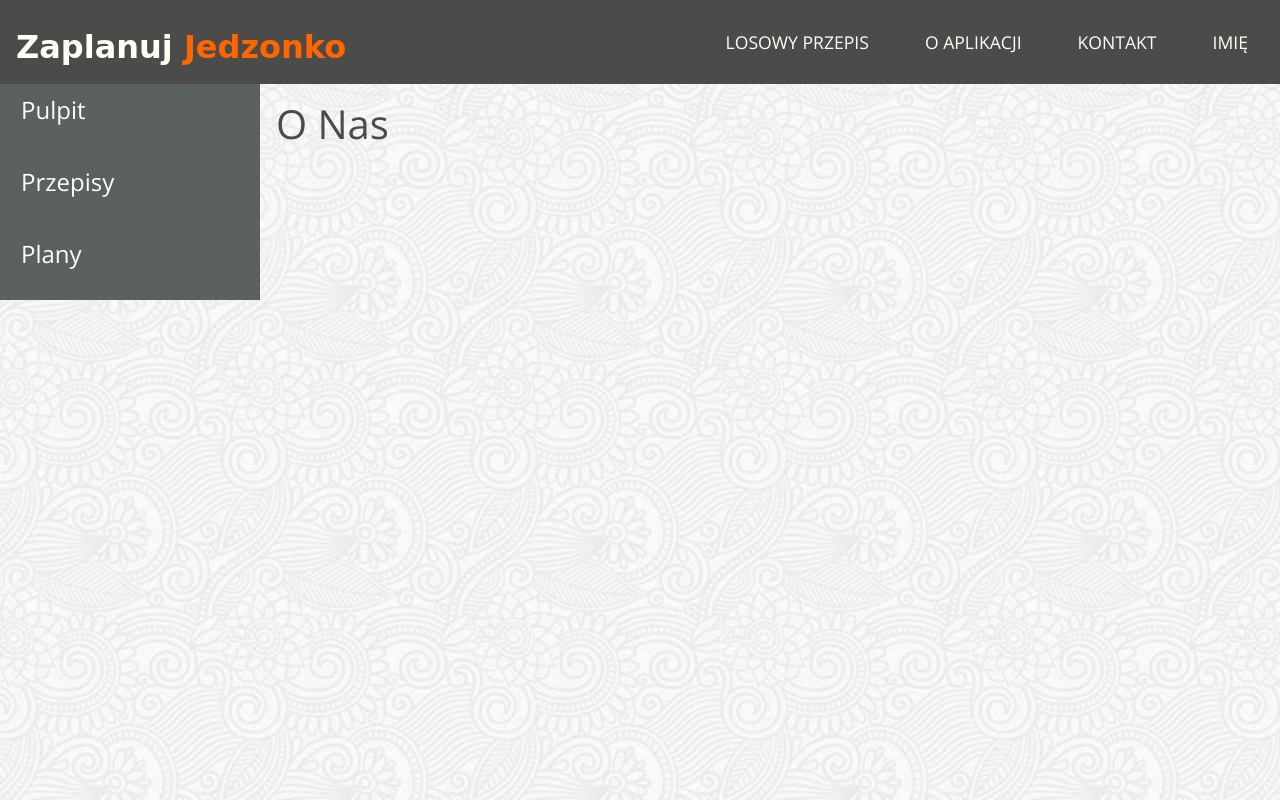
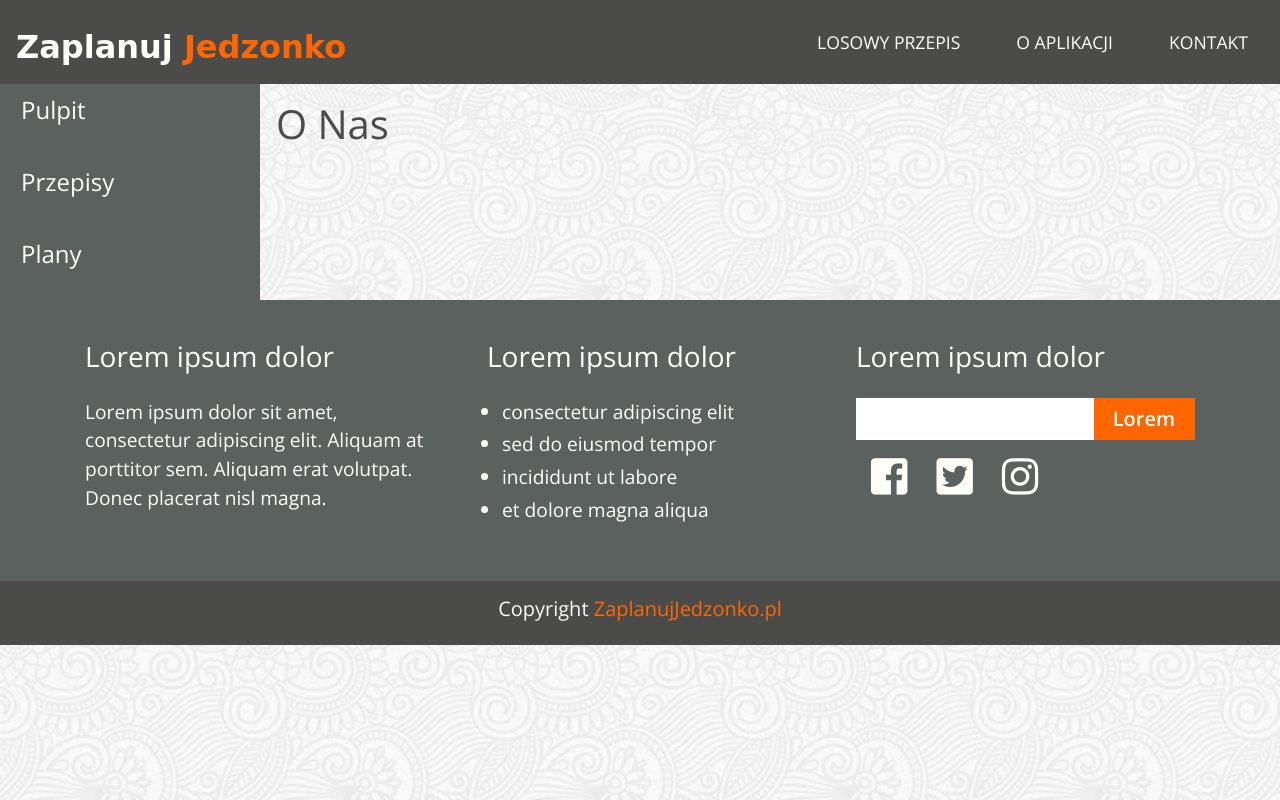
Before and after one commit to zooyl/Jedzonko-ScrumProject, a Django app: template jedzonko/templates/about.html in a window 1280 px wide. Run offline with Django 3.2, Linux system fonts and the light colour scheme; the template is opened without the code that fills it, so the values that code supplies are empty; some libraries are stand-ins or nearby versions; some web fonts are replaced.

Commit message:
Final Boss 1.3

```diff
--- a/jedzonko/templates/__base__.html
+++ b/jedzonko/templates/__base__.html
@@ -33,9 +33,9 @@
             <li class="nav-item ml-4">
                 <a class="nav-link disabled" href="/contact">Kontakt</a>
             </li>
-            <li class="nav-item ml-4">
-                <a class="nav-link disabled"> Imię </a>
-            </li>
+{#            <li class="nav-item ml-4">#}
+{#                <a class="nav-link disabled"> Imię </a>#}
+{#            </li>#}
         </ul>
     </nav>
 </header>
@@ -73,14 +73,59 @@
        </div>
    </section>
 
-<script src="https://code.jquery.com/jquery-3.3.1.slim.min.js"
-        integrity="sha384-q8i/X+965DzO0rT7abK41JStQIAqVgRVzpbzo5smXKp4YfRvH+8abtTE1Pi6jizo"
+   <script src="https://code.jquery.com/jquery-3.3.1.slim.min.js" integrity="sha384-q8i/X+965DzO0rT7abK41JStQIAqVgRVzpbzo5smXKp4YfRvH+8abtTE1Pi6jizo"
        crossorigin="anonymous"></script>
-<script src="https://cdnjs.cloudflare.com/ajax/libs/popper.js/1.14.3/umd/popper.min.js"
-        integrity="sha384-ZMP7rVo3mIykV+2+9J3UJ46jBk0WLaUAdn689aCwoqbBJiSnjAK/l8WvCWPIPm49"
+   <script src="https://cdnjs.cloudflare.com/ajax/libs/popper.js/1.14.3/umd/popper.min.js" integrity="sha384-ZMP7rVo3mIykV+2+9J3UJ46jBk0WLaUAdn689aCwoqbBJiSnjAK/l8WvCWPIPm49"
        crossorigin="anonymous"></script>
-<script src="https://stackpath.bootstrapcdn.com/bootstrap/4.1.3/js/bootstrap.min.js"
-        integrity="sha384-ChfqqxuZUCnJSK3+MXmPNIyE6ZbWh2IMqE241rYiqJxyMiZ6OW/JmZQ5stwEULTy"
+   <script src="https://stackpath.bootstrapcdn.com/bootstrap/4.1.3/js/bootstrap.min.js" integrity="sha384-ChfqqxuZUCnJSK3+MXmPNIyE6ZbWh2IMqE241rYiqJxyMiZ6OW/JmZQ5stwEULTy"
        crossorigin="anonymous"></script>
+       <section class="last-info-section padding-small">
+           <div class="container">
+               <div class="row">
+                   <div class="col">
+                       <h3 class="mb-4">Lorem ipsum dolor</h3>
+                       <p>Lorem ipsum dolor sit amet, consectetur adipiscing elit. Aliquam at porttitor sem.  Aliquam erat volutpat. Donec placerat nisl magna.</p>
+                   </div>
+                   <div class="col pl-4 ml-4">
+                       <h3 class="mb-4">Lorem ipsum dolor</h3>
+                       <ul class="container">
+                           <li>consectetur adipiscing elit</li>
+                           <li>sed do eiusmod tempor</li>
+                           <li>incididunt ut labore</li>
+                           <li>et dolore magna aliqua</li>
+                       </ul>
+                   </div>
+                   <div class="col">
+                       <h3 class="mb-4">Lorem ipsum dolor</h3>
+                       <div class="input-group mb-3">
+                           <input type="text" class="form-control border-0 rounded-0" placeholder=""
+                               aria-label="Recipient's username" aria-describedby="basic-addon2">
+                           <div class="input-group-append">
+                               <button class="input-group-text btn-color border-0 rounded-0" type="submit" id="basic-addon2"><a
+                                       href="index.html">Lorem</a></button>
+                           </div>
+                       </div>
+                       <div class="container d-flex-row">
+                           <a href="#">
+                               <i class="fab fa-facebook-square mr-4 icon-social"></i>
+                           </a>
+                           <a href="#">
+                               <i class="fab fa-twitter-square mr-4 icon-social"></i>
+
+                           </a>
+                           <a href="#">
+                               <i class="fab fa-instagram icon-social"></i>
+                           </a>
+                       </div>
+                   </div>
+               </div>
+           </div>
+       </section>
+
+       <footer class="footer-section pt-3 pb-3">
+           <div class="container text-center">
+               <h5 class="text-light">Copyright <span class="footer-text-color">ZaplanujJedzonko.pl</span></h5>
+           </div>
+       </footer>
 </body>
 </html>
```
Also changed, not shown: jedzonko/templates/app-schedules.html (+10 -16 lines), jedzonko/templates/dashboard.html (+8 -6 lines), jedzonko/templates/recipes.html (+11 -19 lines), jedzonko/views.py (+28 -37 lines). Lines whose indentation alone changed are shown as unchanged.
